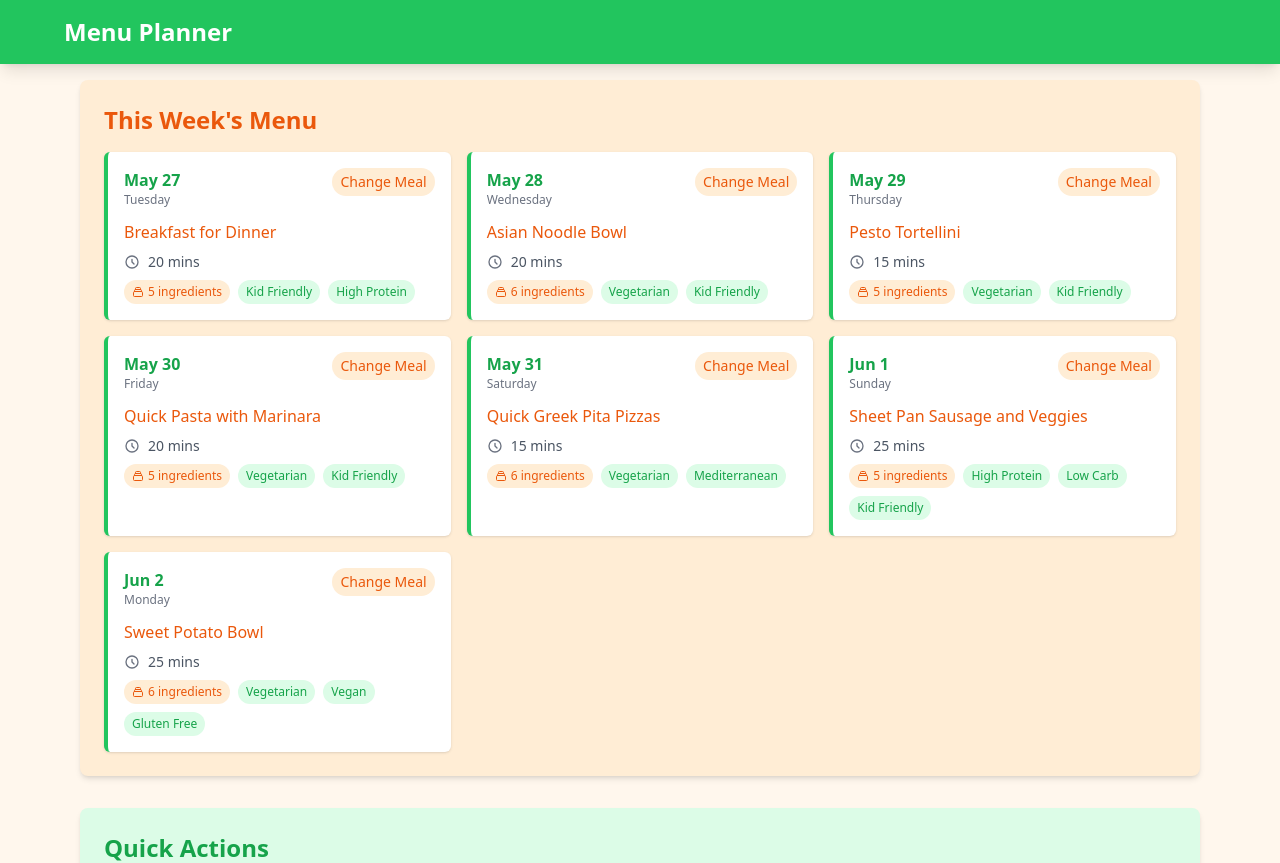
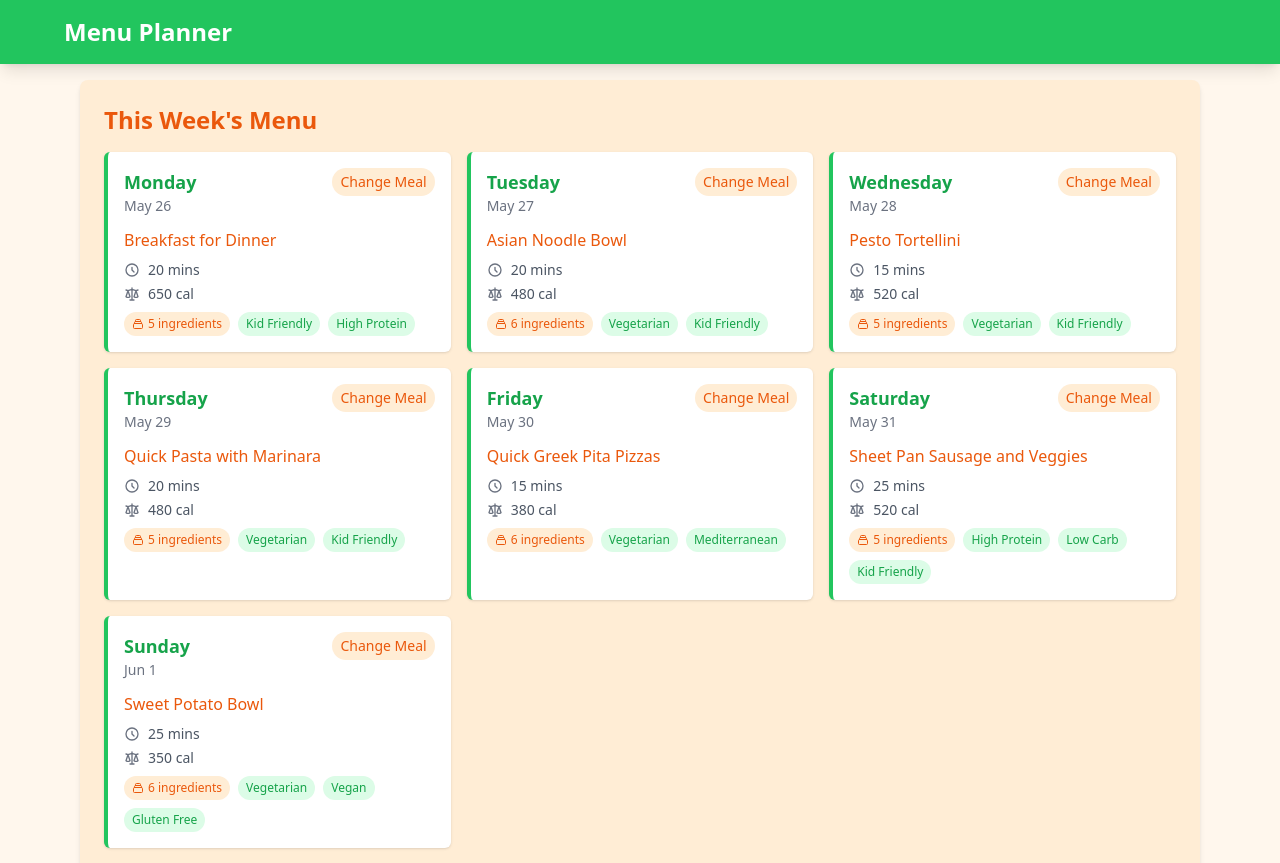
Before and after one commit to orangenotorange/menu-planner, a Vue app: page / in a window 1280 px wide. Shown: the top 863 px of the page. Built offline with nearby package versions, Linux system fonts and the light colour scheme.

Commit message:
feat: styling

```diff
--- a/src/components/MealCard.vue
+++ b/src/components/MealCard.vue
@@ -2,8 +2,9 @@
   <div class="bg-white p-4 rounded-md shadow border-l-4" :class="meal ? 'border-green-500' : 'border-gray-300'">
     <div class="flex justify-between items-start">
       <div>
-        <h3 class="font-semibold text-green-600">{{ formatDate(day) }}</h3>
-        <p class="text-xs text-gray-500">{{ formatWeekday(day) }}</p>
+          <h3 class="text-lg font-semibold text-green-600">{{ formatWeekday(day) }}</h3>
+        <p class="text-sm font-medium text-gray-500">{{ formatDate(day) }}</p>
+
       </div>
       <button
         @click.stop="$emit('changeMeal')"
@@ -23,6 +24,12 @@
           <path stroke-linecap="round" stroke-linejoin="round" stroke-width="2" d="M12 8v4l3 3m6-3a9 9 0 11-18 0 9 9 0 0118 0z" />
         </svg>
         <p class="text-sm text-gray-600">{{ formatPrepTime(meal.preparationTime) }}</p>
+      </div>
+      <div class="flex items-center gap-2 mt-1">
+        <svg xmlns="http://www.w3.org/2000/svg" class="h-4 w-4 text-gray-500" fill="none" viewBox="0 0 24 24" stroke="currentColor">
+          <path stroke-linecap="round" stroke-linejoin="round" stroke-width="2" d="M3 6l3 1m0 0l-3 9a5.002 5.002 0 006.001 0M6 7l3 9M6 7l6-2m6 2l3-1m-3 1l-3 9a5.002 5.002 0 006.001 0M18 7l3 9m-3-9l-6-2m0-2v2m0 16V5m0 16H9m3 0h3" />
+        </svg>
+        <p class="text-sm text-gray-600">{{ formatCalories(meal.calories) }}</p>
       </div>
       <div class="mt-2 flex flex-wrap gap-2">
         <span class="text-xs bg-orange-100 text-orange-600 px-2 py-1 rounded-full flex items-center gap-1">
@@ -84,6 +91,11 @@ const formatPrepTime = (minutes) => {
   return remainingMinutes ? `${hourText} ${remainingMinutes} min` : hourText;
 }
 
+const formatCalories = (calories) => {
+  if (!calories) return 'N/A';
+  return `${calories} cal`;
+}
+
 const formatIngredients = (ingredients) => {
   if (!ingredients || !ingredients.length) return 'No ingredients';
   return `${ingredients.length} ${ingredients.length === 1 ? 'ingredient' : 'ingredients'}`;
--- a/src/components/RecipeModal.vue
+++ b/src/components/RecipeModal.vue
@@ -24,9 +24,9 @@
             </span>
             <span class="flex items-center">
               <svg class="w-5 h-5 mr-1" fill="none" stroke="currentColor" viewBox="0 0 24 24">
-                <path stroke-linecap="round" stroke-linejoin="round" stroke-width="2" d="M19 11H5m14 0a2 2 0 012 2v6a2 2 0 01-2 2H5a2 2 0 01-2-2v-6a2 2 0 012-2m14 0V9a2 2 0 00-2-2M5 11V9a2 2 0 012-2m0 0V5a2 2 0 012-2h6a2 2 0 012 2v2M7 7h10" />
+                <path stroke-linecap="round" stroke-linejoin="round" stroke-width="2" d="M3 6l3 1m0 0l-3 9a5.002 5.002 0 006.001 0M6 7l3 9M6 7l6-2m6 2l3-1m-3 1l-3 9a5.002 5.002 0 006.001 0M18 7l3 9m-3-9l-6-2m0-2v2m0 16V5m0 16H9m3 0h3" />
               </svg>
-              {{ formatIngredients(recipe.ingredients) }}
+              {{ formatCalories(recipe.calories) }} per serving
             </span>
           </div>
 
@@ -41,6 +41,35 @@
           </div>
 
           <div class="mt-6">
+            <h3 class="font-semibold text-green-600 mb-2">Serving Information</h3>
+            <div class="bg-orange-50 rounded-lg p-4">
+              <div class="grid grid-cols-1 md:grid-cols-2 gap-4">
+                <div>
+                  <p class="text-sm text-gray-600 mb-2">Serving Size</p>
+                  <p class="font-medium">{{ recipe.servingSize.amount }} {{ recipe.servingSize.unit }}</p>
+                </div>
+                <div>
+                  <p class="text-sm text-gray-600 mb-2">Makes</p>
+                  <div class="flex gap-4">
+                    <span class="flex items-center gap-1">
+                      <svg class="w-5 h-5 text-gray-500" fill="none" stroke="currentColor" viewBox="0 0 24 24">
+                        <path stroke-linecap="round" stroke-linejoin="round" stroke-width="2" d="M16 7a4 4 0 11-8 0 4 4 0 018 0zM12 14a7 7 0 00-7 7h14a7 7 0 00-7-7z" />
+                      </svg>
+                      {{ recipe.servings.adult }} adult servings
+                    </span>
+                    <span class="flex items-center gap-1">
+                      <svg class="w-5 h-5 text-gray-500" fill="none" stroke="currentColor" viewBox="0 0 24 24">
+                        <path stroke-linecap="round" stroke-linejoin="round" stroke-width="2" d="M12 4.354a4 4 0 110 5.292M15 21H3v-1a6 6 0 0112 0v1zm0 0h6v-1a6 6 0 00-9-5.197M13 7a4 4 0 11-8 0 4 4 0 018 0z" />
+                      </svg>
+                      {{ recipe.servings.child }} child servings
+                    </span>
+                  </div>
+                </div>
+              </div>
+            </div>
+          </div>
+
+          <div class="mt-6">
             <h3 class="font-semibold text-green-600 mb-2">Ingredients</h3>
             <ul class="list-disc list-inside space-y-1 text-gray-600">
               <li v-for="ingredient in recipe.ingredients" :key="ingredient.name" class="flex items-baseline">
@@ -48,24 +77,6 @@
                 <span class="ml-2">{{ ingredient.name }}</span>
               </li>
             </ul>
-          </div>
-
-          <div class="mt-6">
-            <h3 class="font-semibold text-green-600 mb-2">Servings</h3>
-            <div class="flex gap-4 text-gray-600">
-              <span class="flex items-center gap-1">
-                <svg class="w-5 h-5" fill="none" stroke="currentColor" viewBox="0 0 24 24">
-                  <path stroke-linecap="round" stroke-linejoin="round" stroke-width="2" d="M16 7a4 4 0 11-8 0 4 4 0 018 0zM12 14a7 7 0 00-7 7h14a7 7 0 00-7-7z" />
-                </svg>
-                {{ recipe.servings.adult }} adults
-              </span>
-              <span class="flex items-center gap-1">
-                <svg class="w-5 h-5" fill="none" stroke="currentColor" viewBox="0 0 24 24">
-                  <path stroke-linecap="round" stroke-linejoin="round" stroke-width="2" d="M12 4.354a4 4 0 110 5.292M15 21H3v-1a6 6 0 0112 0v1zm0 0h6v-1a6 6 0 00-9-5.197M13 7a4 4 0 11-8 0 4 4 0 018 0z" />
-                </svg>
-                {{ recipe.servings.child }} children
-              </span>
-            </div>
           </div>
         </div>
       </div>
@@ -96,6 +107,11 @@ const formatPrepTime = (minutes) => {
   return remainingMinutes ? `${hourText} ${remainingMinutes} minutes` : hourText;
 }
 
+const formatCalories = (calories) => {
+  if (!calories) return 'N/A';
+  return `${calories} calories`;
+}
+
 const formatIngredients = (ingredients) => {
   if (!ingredients || !ingredients.length) return 'No ingredients';
   return `${ingredients.length} ${ingredients.length === 1 ? 'ingredient' : 'ingredients'}`;
--- a/src/stores/mealStore.ts
+++ b/src/stores/mealStore.ts
@@ -2,14 +2,29 @@ import { ref, computed } from 'vue';
 import type { Meal, WeekPlan, DayPlan } from '../types/meals';
 
 export const useMealStore = () => {
+  const getStartOfWeek = () => {
+    const today = new Date();
+    const day = today.getDay();
+    // If today is Sunday (0), we need to go back 6 days to get to Monday
+    // Otherwise, we go back (day - 1) days to get to Monday
+    const diff = day === 0 ? 6 : (day - 1);
+    today.setDate(today.getDate() - diff);
+    today.setHours(0, 0, 0, 0);
+    return today;
+  };
+
   const currentWeekPlan = ref<WeekPlan>({
-    startDate: new Date(),
-    days: Array.from({ length: 7 }, (_, i) => ({
-      date: new Date(new Date().setDate(new Date().getDate() + i)),
-      breakfast: null,
-      lunch: null,
-      dinner: null,
-    })),
+    startDate: getStartOfWeek(),
+    days: Array.from({ length: 7 }, (_, i) => {
+      const date = new Date(getStartOfWeek());
+      date.setDate(date.getDate() + i);
+      return {
+        date,
+        breakfast: null,
+        lunch: null,
+        dinner: null,
+      };
+    }),
   });
 
   const sampleMeals: Meal[] = [
@@ -18,6 +33,8 @@ export const useMealStore = () => {
       name: 'Pancakes with Fresh Berries',
       category: 'breakfast',
       servings: { adult: 2, child: 2 },
+      servingSize: { amount: 2, unit: 'pancakes' },
+      calories: 350,
       ingredients: [
         { name: 'flour', amount: 2, unit: 'cups' },
         { name: 'milk', amount: 2, unit: 'cups' },
@@ -32,6 +49,8 @@ export const useMealStore = () => {
       name: 'Grilled Chicken Salad',
       category: 'lunch',
       servings: { adult: 2, child: 2 },
+      servingSize: { amount: 400, unit: 'g' },
+      calories: 420,
       ingredients: [
         { name: 'chicken breast', amount: 600, unit: 'g' },
         { name: 'mixed greens', amount: 400, unit: 'g' },
@@ -46,6 +65,8 @@ export const useMealStore = () => {
       name: 'Quick Pasta with Marinara',
       category: 'dinner',
       servings: { adult: 2, child: 2 },
+      servingSize: { amount: 350, unit: 'g' },
+      calories: 480,
       ingredients: [
         { name: 'pasta', amount: 500, unit: 'g' },
         { name: 'marinara sauce', amount: 500, unit: 'ml' },
@@ -61,6 +82,8 @@ export const useMealStore = () => {
       name: 'Fish Tacos',
       category: 'dinner',
       servings: { adult: 2, child: 2 },
+      servingSize: { amount: 2, unit: 'tacos' },
+      calories: 380,
       ingredients: [
         { name: 'white fish fillets', amount: 600, unit: 'g' },
         { name: 'corn tortillas', amount: 8, unit: 'pieces' },
@@ -77,6 +100,8 @@ export const useMealStore = () => {
       name: 'Quick Stir-Fry Rice',
       category: 'dinner',
       servings: { adult: 2, child: 2 },
+      servingSize: { amount: 300, unit: 'g' },
+      calories: 450,
       ingredients: [
         { name: 'cooked rice', amount: 600, unit: 'g' },
         { name: 'frozen vegetables', amount: 400, unit: 'g' },
@@ -92,6 +117,8 @@ export const useMealStore = () => {
       name: 'Sheet Pan Sausage and Veggies',
       category: 'dinner',
       servings: { adult: 2, child: 2 },
+      servingSize: { amount: 350, unit: 'g' },
+      calories: 520,
       ingredients: [
         { name: 'chicken sausage', amount: 500, unit: 'g' },
         { name: 'bell peppers', amount: 3, unit: 'units' },
@@ -107,6 +134,8 @@ export const useMealStore = () => {
       name: 'Quesadilla Party',
       category: 'dinner',
       servings: { adult: 2, child: 2 },
+      servingSize: { amount: 2, unit: 'quesadillas' },
+      calories: 580,
       ingredients: [
         { name: 'flour tortillas', amount: 8, unit: 'pieces' },
         { name: 'shredded cheese', amount: 400, unit: 'g' },
@@ -123,6 +152,8 @@ export const useMealStore = () => {
       name: 'Breakfast for Dinner',
       category: 'dinner',
       servings: { adult: 2, child: 2 },
+      servingSize: { amount: 1, unit: 'plate' },
+      calories: 650,
       ingredients: [
         { name: 'eggs', amount: 8, unit: 'units' },
         { name: 'bacon', amount: 200, unit: 'g' },
@@ -138,6 +169,8 @@ export const useMealStore = () => {
       name: 'Pesto Tortellini',
       category: 'dinner',
       servings: { adult: 2, child: 2 },
+      servingSize: { amount: 300, unit: 'g' },
+      calories: 520,
       ingredients: [
         { name: 'cheese tortellini', amount: 500, unit: 'g' },
         { name: 'pesto sauce', amount: 200, unit: 'g' },
@@ -153,6 +186,8 @@ export const useMealStore = () => {
       name: 'Asian Noodle Bowl',
       category: 'dinner',
       servings: { adult: 2, child: 2 },
+      servingSize: { amount: 400, unit: 'g' },
+      calories: 480,
       ingredients: [
         { name: 'udon noodles', amount: 400, unit: 'g' },
         { name: 'frozen edamame', amount: 200, unit: 'g' },
@@ -169,6 +204,8 @@ export const useMealStore = () => {
       name: 'Turkey Wrap Station',
       category: 'dinner',
       servings: { adult: 2, child: 2 },
+      servingSize: { amount: 1, unit: 'wrap' },
+      calories: 420,
       ingredients: [
         { name: 'large tortillas', amount: 8, unit: 'pieces' },
         { name: 'sliced turkey', amount: 400, unit: 'g' },
@@ -185,6 +222,8 @@ export const useMealStore = () => {
       name: 'Quick Greek Pita Pizzas',
       category: 'dinner',
       servings: { adult: 2, child: 2 },
+      servingSize: { amount: 2, unit: 'pitas' },
+      calories: 380,
       ingredients: [
         { name: 'pita bread', amount: 6, unit: 'pieces' },
         { name: 'hummus', amount: 300, unit: 'g' },
@@ -201,6 +240,8 @@ export const useMealStore = () => {
       name: 'Sweet Potato Bowl',
       category: 'dinner',
       servings: { adult: 2, child: 2 },
+      servingSize: { amount: 2, unit: 'medium' },
+      calories: 350,
       ingredients: [
         { name: 'sweet potatoes', amount: 4, unit: 'medium' },
         { name: 'black beans', amount: 400, unit: 'g' },
@@ -217,6 +258,8 @@ export const useMealStore = () => {
       name: 'BBQ Chicken Sliders',
       category: 'dinner',
       servings: { adult: 2, child: 2 },
+      servingSize: { amount: 12, unit: 'pieces' },
+      calories: 580,
       ingredients: [
         { name: 'slider buns', amount: 12, unit: 'pieces' },
         { name: 'rotisserie chicken', amount: 500, unit: 'g' },
@@ -232,6 +275,8 @@ export const useMealStore = () => {
       name: 'Mediterranean Couscous',
       category: 'dinner',
       servings: { adult: 2, child: 2 },
+      servingSize: { amount: 300, unit: 'g' },
+      calories: 450,
       ingredients: [
         { name: 'couscous', amount: 300, unit: 'g' },
         { name: 'chickpeas', amount: 400, unit: 'g' },
@@ -248,6 +293,8 @@ export const useMealStore = () => {
       name: 'Creamy Mac and Cheese',
       category: 'dinner',
       servings: { adult: 2, child: 2 },
+      servingSize: { amount: 500, unit: 'g' },
+      calories: 650,
       ingredients: [
         { name: 'macaroni', amount: 500, unit: 'g' },
         { name: 'cheddar cheese', amount: 300, unit: 'g' },
@@ -264,6 +311,8 @@ export const useMealStore = () => {
       name: 'Cuban-Style Rice and Beans',
       category: 'dinner',
       servings: { adult: 2, child: 2 },
+      servingSize: { amount: 400, unit: 'g' },
+      calories: 420,
       ingredients: [
         { name: 'rice', amount: 400, unit: 'g' },
         { name: 'black beans', amount: 500, unit: 'g' },
--- a/src/types/meals.ts
+++ b/src/types/meals.ts
@@ -6,6 +6,11 @@ export interface Meal {
     adult: number;
     child: number;
   };
+  servingSize: {
+    amount: number;
+    unit: string;
+  };
+  calories: number;
   ingredients: Ingredient[];
   preparationTime: number;
   dietaryTags: string[];
```
